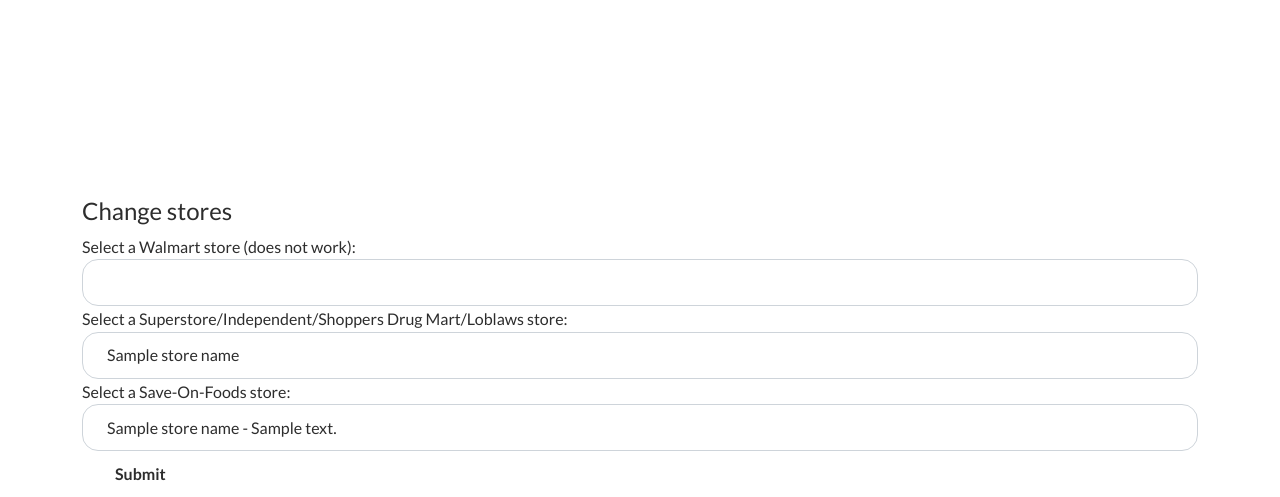
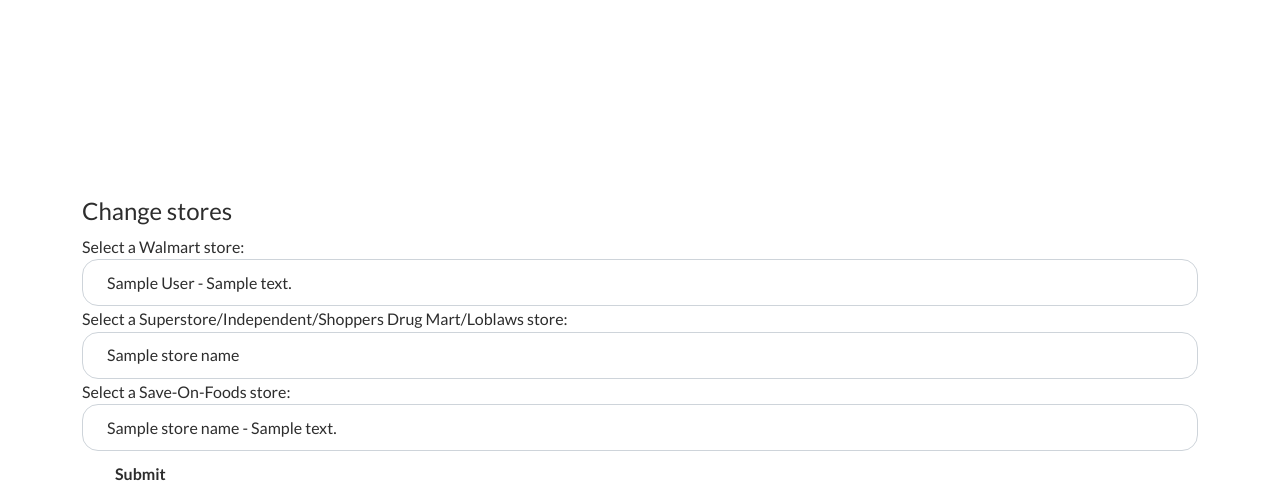
Before and after one commit to snacsnoc/grocery-app, a Flask app: template templates/search.html in a window 1280 px wide. Shown: the part 980-1477 px from the top of the page. Run offline with Flask 2, Linux system fonts and the light colour scheme; the template is opened without the code that fills it: most values are stand-ins (such as "Sample title", 1, 10 or a date in 2020); some libraries are stand-ins or nearby versions.

Commit message:
Undisable Walmart store select

```diff
--- a/templates/search.html
+++ b/templates/search.html
@@ -154,10 +154,10 @@
                 <input class="form-control" type="hidden" id="search" name="postal_code"
                        value="{{ result_data['coords']['postal_code'] }}">
 
-                <label for="store1">Select a Walmart store (does not work):</label>
+                <label for="store1">Select a Walmart store:</label>
                 <select class="form-control" id="walmart-store-select" name="walmart-store-select">
                     {% for store_name in result_data['store_locations']['walmart'] %}
-                    <option value="{{store_name['id']}}" disabled>
+                    <option value="{{store_name['id']}}">
                         {{ store_name['displayName'] }} - {{ store_name['address1'] }}
                     </option>
                     {% endfor %}
```
